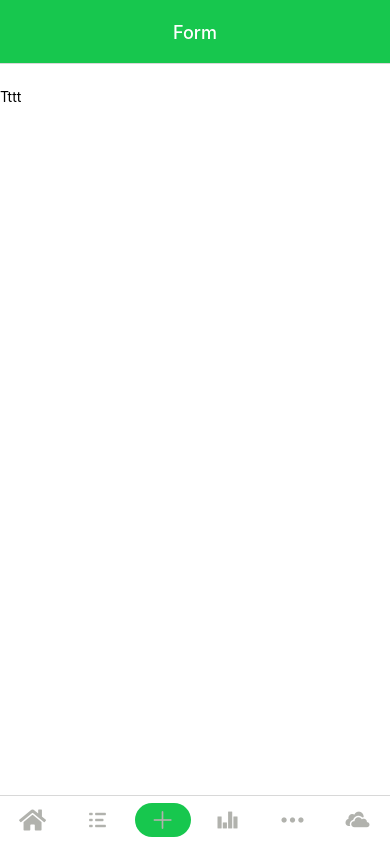
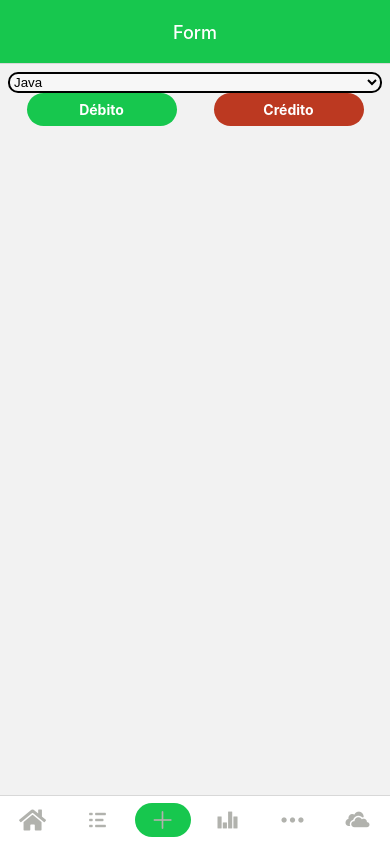
Before and after one commit to Scrowszinho/troglio-app, a React Native app: screen /Form in a window 390 px wide. Built offline with nearby package versions, Linux system fonts and the light colour scheme; no server answers.

Commit message:
feat: Comecando componentes default

```diff
--- a/package.json
+++ b/package.json
@@ -12,7 +12,7 @@
     "@expo-google-fonts/montserrat": "^0.2.3",
     "@react-native-async-storage/async-storage": "1.18.2",
     "@react-native-material/core": "^1.3.7",
-    "@react-native-picker/picker": "^2.5.0",
+    "@react-native-picker/picker": "^2.4.10",
     "@react-navigation/bottom-tabs": "^6.5.8",
     "@react-navigation/native-stack": "^6.9.13",
     "axios": "^1.5.0",
--- /dev/null
+++ b/src/components/Button/index.tsx
@@ -0,0 +1,40 @@
+import React from 'react';
+import { Text, TouchableOpacity } from 'react-native';
+import { defaultTheme } from '../../theme/default';
+import { button } from './style';
+
+interface ButtonProps {
+    onPress: () => void,
+    butonStyleType?: 'filled' | 'outline'
+    buttonWidth?: number
+    label: string
+    fontColor?: string
+    buttonColor?: string
+}
+
+const Button = ({
+    onPress,
+    label,
+    butonStyleType,
+    buttonWidth,
+    buttonColor,
+    fontColor
+}: ButtonProps) => {
+    return (
+        <TouchableOpacity
+        onPress={onPress}
+        style={{
+            width: 150 || buttonWidth,
+            backgroundColor: buttonColor ? buttonColor : butonStyleType === 'outline' ? defaultTheme.colors.white : defaultTheme.colors.green,
+            borderWidth: butonStyleType === 'outline' ? 1 : 0,
+            ...button.button
+        }}>
+            <Text style={{
+                fontWeight: 'bold',
+                color: fontColor ?? defaultTheme.colors.white
+            }}>{label}</Text>
+        </TouchableOpacity>
+    );
+}
+
+export default Button;
--- /dev/null
+++ b/src/components/Button/style.ts
@@ -0,0 +1,9 @@
+import { StyleSheet, Dimensions } from 'react-native';
+
+export const button = StyleSheet.create({
+    button: {
+        borderRadius: 20,
+        padding: 8,
+        alignItems: 'center'
+    }
+});
--- /dev/null
+++ b/src/components/InputText/index.tsx
@@ -0,0 +1,34 @@
+import React from 'react';
+import { KeyboardType, StyleProp, View, ViewStyle } from 'react-native';
+import { TextInput, TextInputProps } from "@react-native-material/core";
+
+interface InputTextProps extends TextInputProps {
+    validateField?: (value: string) => boolean;
+    keyBoardType?: KeyboardType;
+    inputId: string;
+    label: string;
+    placeholder?: string;
+    containerStyle?: StyleProp<ViewStyle>;
+    isRequired?: boolean;
+    value?: string
+    errorMessage?: string;
+    variant: 'filled' | 'outlined' | 'standard';
+}
+
+const DefaultTextInput = (props: InputTextProps) => {
+    return (
+        <View style={props.containerStyle}>
+            <TextInput
+                label={props.label}
+                variant={props.variant}
+                id={props.inputId}
+                keyboardType={props.keyBoardType}
+                value={props.value}
+                maxLength={props.maxLength}
+                onChange={props.onChange}
+            />
+        </View>
+    );
+};
+
+export default DefaultTextInput;
--- /dev/null
+++ b/src/components/SelectComponent/index.tsx
@@ -0,0 +1,27 @@
+import React, { useRef } from 'react';
+import { Picker } from '@react-native-picker/picker';
+import { selectDefault } from './style';
+
+const SelectDefault = () => {
+    const pickerRef = useRef();
+
+    function open() {
+        pickerRef.current.focus();
+    }
+
+    function close() {
+        pickerRef.current.blur();
+    }
+
+    return <Picker
+        ref={pickerRef}
+        style={selectDefault.select}
+        onValueChange={(itemValue, itemIndex) =>
+            console.log(itemValue, itemIndex)
+        }>
+        <Picker.Item label="Java" value="java" />
+        <Picker.Item label="JavaScript" value="js" />
+    </Picker>;
+};
+
+export default SelectDefault;
--- /dev/null
+++ b/src/components/SelectComponent/style.ts
@@ -0,0 +1,11 @@
+import { StyleSheet, Dimensions } from 'react-native';
+import { defaultTheme } from '../../theme/default';
+
+export const selectDefault = StyleSheet.create({
+    select: {
+        borderColor: 'black',
+        borderWidth: 2,
+        backgroundColor: defaultTheme.colors.inputBackgroundColor,
+        borderRadius: 10
+    },
+});
--- /dev/null
+++ b/src/screens/Form/formView.tsx
@@ -0,0 +1,20 @@
+import React from 'react';
+import { View } from 'react-native';
+import Select from '../../components/SelectComponent';
+import { formStyle } from './style';
+import Button from '../../components/Button';
+import { defaultTheme } from '../../theme/default';
+import DefaultTextInput from '../../components/InputText';
+const FormView = () => {
+    return (
+        <View style={formStyle.back}>
+            <Select />
+            <View style={formStyle.typeChosen}>
+                <Button label='Débito' onPress={()=>console.log(1)} />
+                <Button label='Crédito' onPress={()=>console.log(1)} buttonColor={defaultTheme.colors.darkRed} />
+            </View>
+        </View>
+    );
+}
+
+export default FormView;
--- a/src/screens/Form/index.tsx
+++ b/src/screens/Form/index.tsx
@@ -1,19 +1,10 @@
-import { SafeAreaView, StyleSheet, Text } from 'react-native';
+import React from 'react';
+import FormView from './formView';
 
 const Form = () => {
     return (
-        <SafeAreaView style={styles.container}>
-            <Text>Tttt</Text>
-        </SafeAreaView>
+        <FormView />
     );
 };
 
-const styles = StyleSheet.create({
-    container: {
-      flex: 1,
-      backgroundColor: '#fff',
-      paddingTop: 24
-    },
-  });
-
 export default Form;
--- /dev/null
+++ b/src/screens/Form/style.ts
@@ -0,0 +1,14 @@
+import { StyleSheet, Dimensions } from 'react-native';
+
+export const formStyle = StyleSheet.create({
+    back: {
+        flex: 1,
+        padding: 8
+    },
+    typeChosen: {
+        display: 'flex',
+        flexDirection: 'row',
+        alignItems: 'center',
+        justifyContent: 'space-around'
+    }
+});
--- a/src/theme/default.ts
+++ b/src/theme/default.ts
@@ -7,8 +7,10 @@ export const defaultTheme = {
         mediumGrey: '#E7E7E7',
         greyStrong: '#B1B2AD',
         red: '#D89498',
+        darkRed: '#BC3921',
         blue: '#6E90E7',
         white: '#FFFFFF',
+        inputBackgroundColor: '#F7F7F7'
     },
     colorsLogo: {
         first: '#70C2D8',
```
Also changed, not shown: src/components/InputText/style.ts (added), tsconfig.json (line endings or trailing spaces), 1 other file (tests, documents, lock files or other folders).
